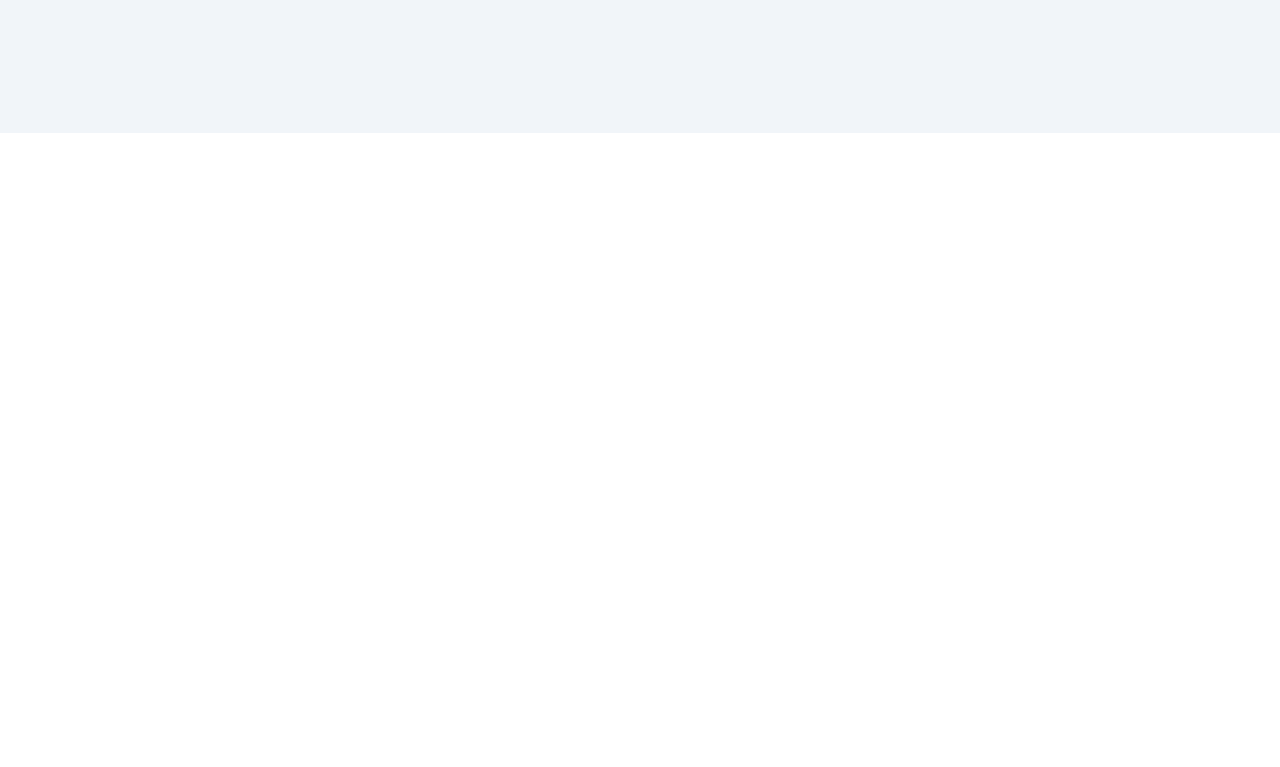
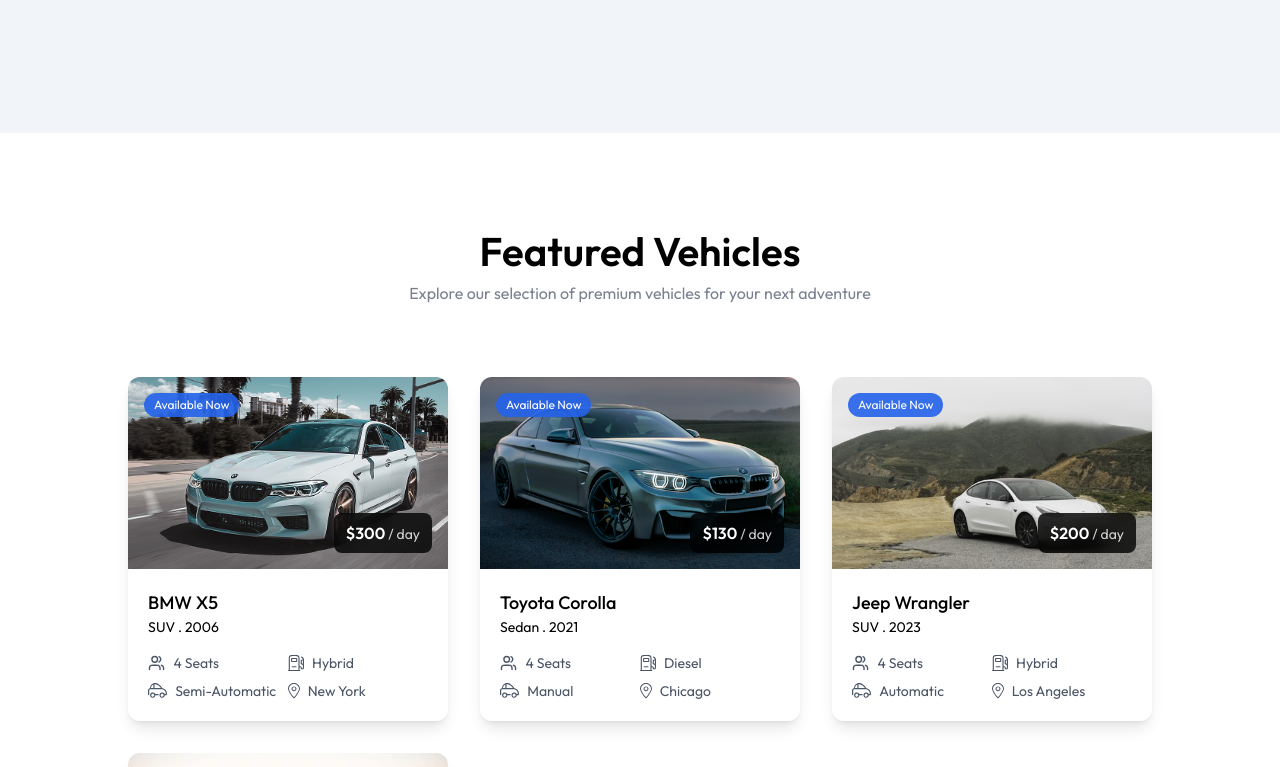
Before and after one commit to Mohamed-Aseem/car-rental-react, a React (Vite) app in the folder client/: page / in a window 1280 px wide. Shown: the part 740-1507 px from the top of the page. Before the commit the page ends 873 px from the top, so only its background shows below. Built offline with nearby package versions, Linux system fonts and the light colour scheme.

Commit message:
Add featured vehicles section - Home

```diff
--- /dev/null
+++ b/client/src/components/CarCard.jsx
@@ -0,0 +1,54 @@
+import React from 'react'
+import { assets } from '../assets/assets';
+import { useNavigate } from 'react-router-dom';
+
+const CarCard = ({car}) => {
+
+    const currency = import.meta.env.VITE_CURRENCY;
+    const navigate = useNavigate();
+  return (
+    <div onClick={()=>{navigate(`/car-details/${car._id}`); scrollTo(0, 0)}} className='group rounded-xl overflow-hidden shadow-lg hover:-translate-y-1 transition-all duration-500 cursor-pointer'>
+
+        <div className='relative h-48 overflow-hidden'>
+            <img src={car.image} alt="Car Image"  className='w-full h-full object-cover transition-transform duration-500 group-hover:scale-105'/>
+
+            {car.isAvaliable && <p className='absolute top-4 left-4 bg-primary/90 text-white text-xs px-2.5 py-1 rounded-full'>Available Now</p>}
+
+            <div className='absolute border-0 right-4 bottom-4 bg-black/80 backdrop-blur-sm text-white px-3 py-2 rounded-lg'>
+                <span className='font-semibold'>{currency}{car.pricePerDay}</span>
+                <span className='text-sm text-white/80'> / day</span>
+            </div>
+        </div>
+
+        <div className='p-4 sm:p-5'>
+            <div className='flex justify-between items-start mb-2'>
+                <div>
+                    <h3 className='text-lg font-medium'>{car.brand} {car.model}</h3>
+                    <p className='text-muted-foreground text-sm'>{car.category} . {car.year}</p>
+                </div>
+            </div>
+
+            <div className='mt-4 grid grid-cols-2 gap-y-2 text-gray-600'>
+                <div className='flex items-center text-sm text-muted-foreground'>
+                    <img src={assets.users_icon} alt="Icon" className='h-4 mr-2' />
+                    <span>{car.seating_capacity} Seats</span>
+                </div>
+                <div className='flex items-center text-sm text-muted-foreground'>
+                    <img src={assets.fuel_icon} alt="Icon" className='h-4 mr-2' />
+                    <span>{car.fuel_type}</span>
+                </div>
+                <div className='flex items-center text-sm text-muted-foreground'>
+                    <img src={assets.car_icon} alt="Icon" className='h-4 mr-2' />
+                    <span>{car.transmission}</span>
+                </div>
+                <div className='flex items-center text-sm text-muted-foreground'>
+                    <img src={assets.location_icon} alt="Icon" className='h-4 mr-2' />
+                    <span>{car.location}</span>
+                </div>
+            </div>
+        </div>
+    </div>
+  )
+}
+
+export default CarCard
--- /dev/null
+++ b/client/src/components/FeaturedSection.jsx
@@ -0,0 +1,34 @@
+import React from 'react'
+import Title from './Title'
+import { assets, dummyCarData } from '../assets/assets'
+import CarCard from './CarCard'
+import { useNavigate } from 'react-router-dom'
+
+const FeaturedSection = () => {
+
+    const navigate = useNavigate();
+
+  return (
+    <div className='flex flex-col items-center py-24 px-6 md:px-16 lg:px-24 xl:px-32'>
+        <div >
+            <Title title={'Featured Vehicles'} subTitle={'Explore our selection of premium vehicles for your next adventure'}/>
+        </div>
+
+        <div className='grid grid-cols-1 sm:grid-cols-2 lg:grid-cols-3 gap-8 mt-18'>
+            {
+                dummyCarData.slice(0,6).map((car)=>(
+                    <div key={car._id}>
+                        <CarCard car={car}/>
+                    </div>
+                ))
+            }
+        </div>
+
+        <button onClick={()=>{navigate('/cars'); scrollTo(0,0)}} className='flex items-center justify-center gap-2 px-6 py-2 border border-borderColor hover:bg-gray-50 rounded-md mt-18 cursor-pointer'>
+            Explore all cars <img src={assets.arrow_icon} alt="Arrow Icon" />
+        </button>
+    </div>
+  )
+}
+
+export default FeaturedSection
--- /dev/null
+++ b/client/src/components/Title.jsx
@@ -0,0 +1,12 @@
+import React from 'react'
+
+const Title = ({title, subTitle, align}) => {
+  return (
+    <div className={`flex flex-col justify-center items-center text-center ${align === "left" && "md:items-start md:text-left"}`}>
+        <h1 className='font-semibold text-4xl md:text-[40px]'>{title}</h1>
+        <p className='text-sm md:text-base text-gray-500/90 mt-2'>{subTitle}</p>
+    </div>
+  )
+}
+
+export default Title
--- a/client/src/pages/Home.jsx
+++ b/client/src/pages/Home.jsx
@@ -1,10 +1,12 @@
 import React from 'react'
 import Hero from '../components/Hero'
+import FeaturedSection from '../components/FeaturedSection'
 
 const Home = () => {
   return (
     <>
       <Hero />
+      <FeaturedSection />
     </>
   )
 }
```
Also changed, not shown: 1 other file (tests, documents, lock files or other folders).
